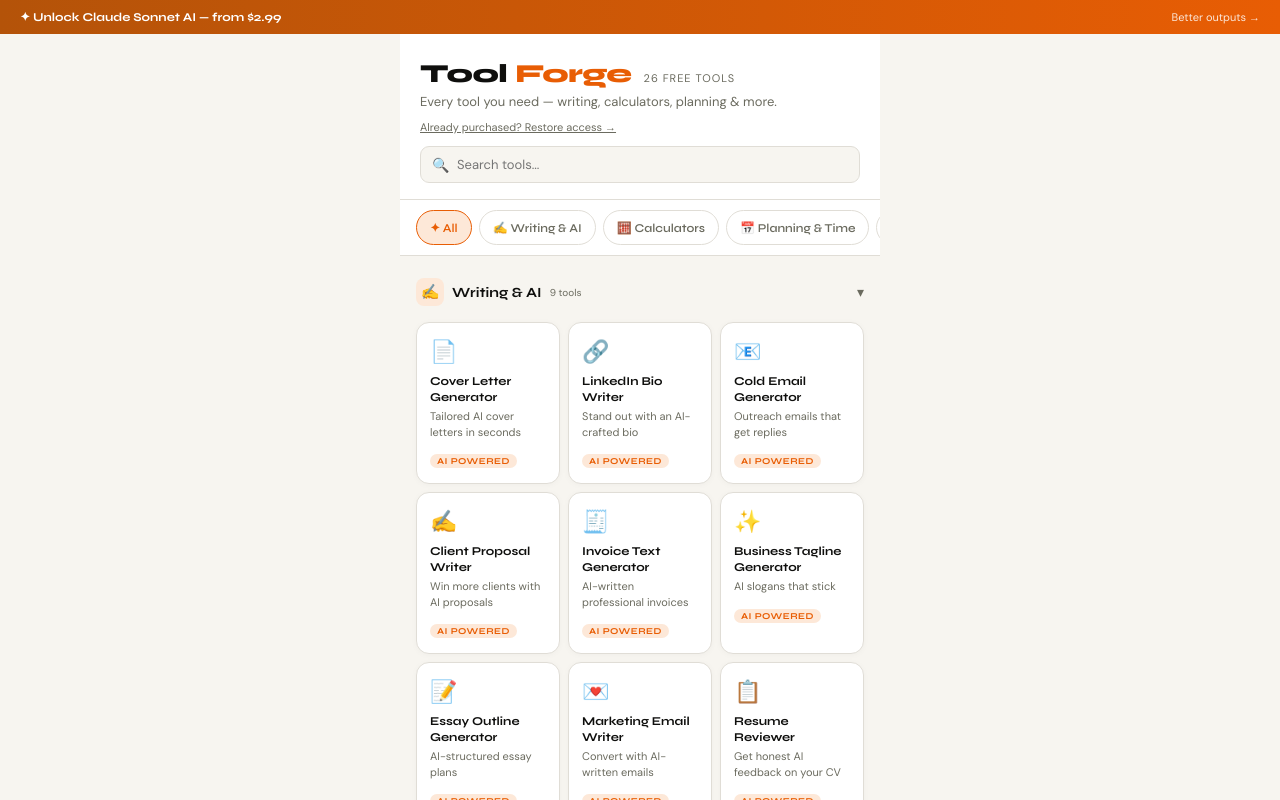
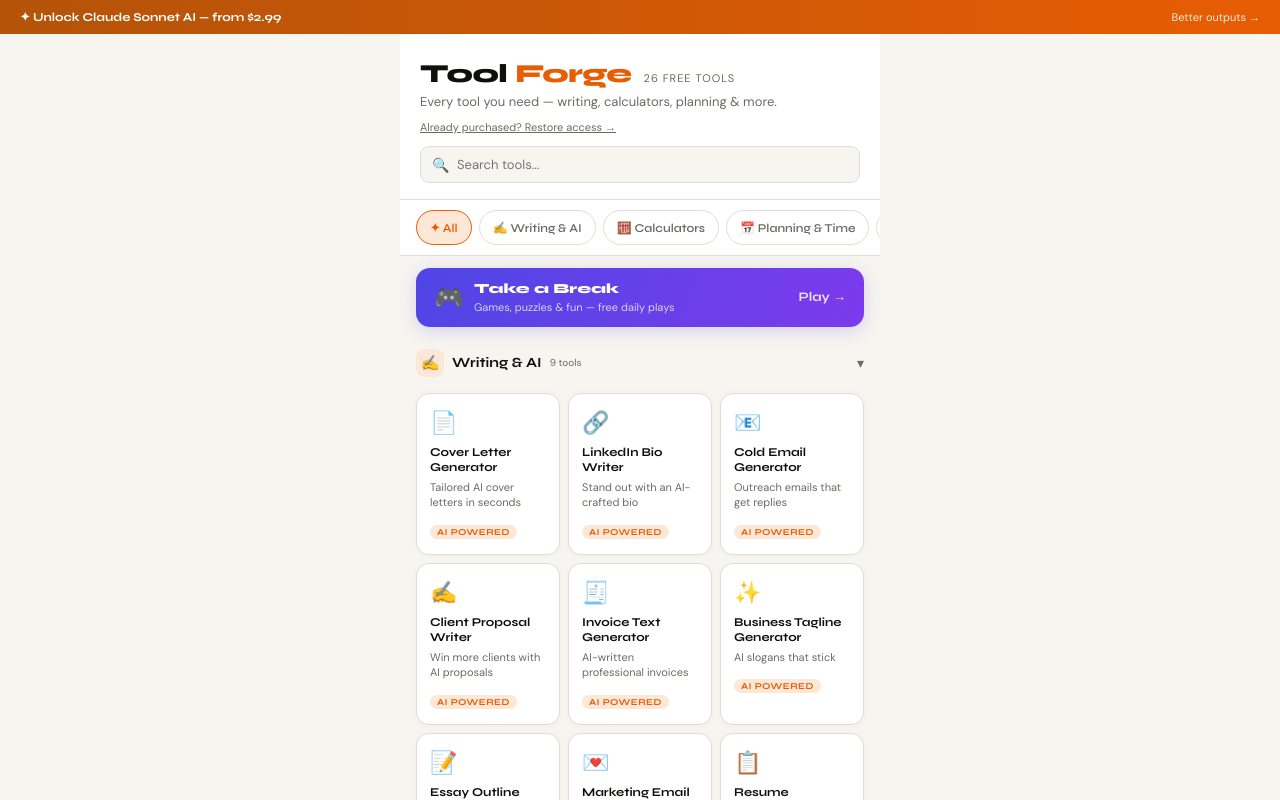
Before and after one commit to Agent0P/ToolForge, a React (Vite) app: page / in a window 1280 px wide. Shown: the top 800 px of the page. Built offline with nearby package versions, Linux system fonts and the light colour scheme.

Commit message:
Update App.jsx

```diff
--- a/src/App.jsx
+++ b/src/App.jsx
@@ -669,9 +669,19 @@ export default function ToolForge() {
               {c.icon} {c.label}
             </button>
           ))}
-          <button onClick={() => { setShowGames(true); window.history.pushState({}, "", "/games"); }} style={{ flexShrink: 0, display: "flex", alignItems: "center", gap: 5, padding: "6px 13px", borderRadius: 99, border: `1px solid ${G_COLOR}44`, background: G_DIM, color: G_COLOR, fontSize: 12, fontFamily: "Syne, sans-serif", fontWeight: 600, cursor: "pointer", whiteSpace: "nowrap", transition: "all 0.15s" }}>
-            🎮 Take a Break
-          </button>
+        </div>
+
+        {/* Take a Break banner */}
+        <div onClick={() => { setShowGames(true); window.history.pushState({}, "", "/games"); }}
+          style={{ margin: "12px 16px 0", borderRadius: 14, background: `linear-gradient(110deg, ${G_COLOR}, #7c3aed)`, padding: "13px 18px", display: "flex", alignItems: "center", justifyContent: "space-between", cursor: "pointer", boxShadow: `0 4px 18px ${G_COLOR}33` }}>
+          <div style={{ display: "flex", alignItems: "center", gap: 10 }}>
+            <span style={{ fontSize: 24 }}>🎮</span>
+            <div>
+              <div style={{ fontFamily: "Syne, sans-serif", fontWeight: 800, fontSize: 14, color: "white", lineHeight: 1.2 }}>Take a Break</div>
+              <div style={{ fontSize: 11, color: "rgba(255,255,255,0.75)", fontFamily: "DM Sans, sans-serif", marginTop: 2 }}>Games, puzzles & fun — free daily plays</div>
+            </div>
+          </div>
+          <div style={{ fontSize: 13, color: "rgba(255,255,255,0.85)", fontFamily: "Syne, sans-serif", fontWeight: 700, whiteSpace: "nowrap" }}>Play →</div>
         </div>
 
         {/* Tool grid */}
```
